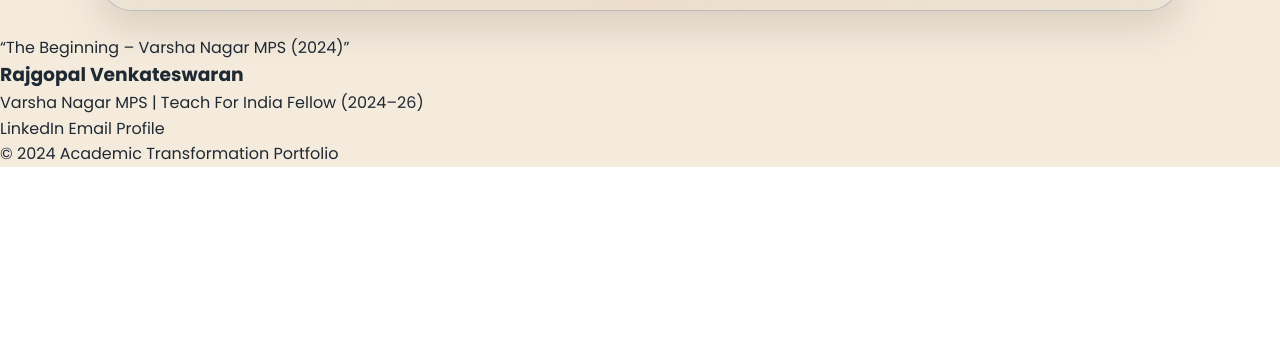
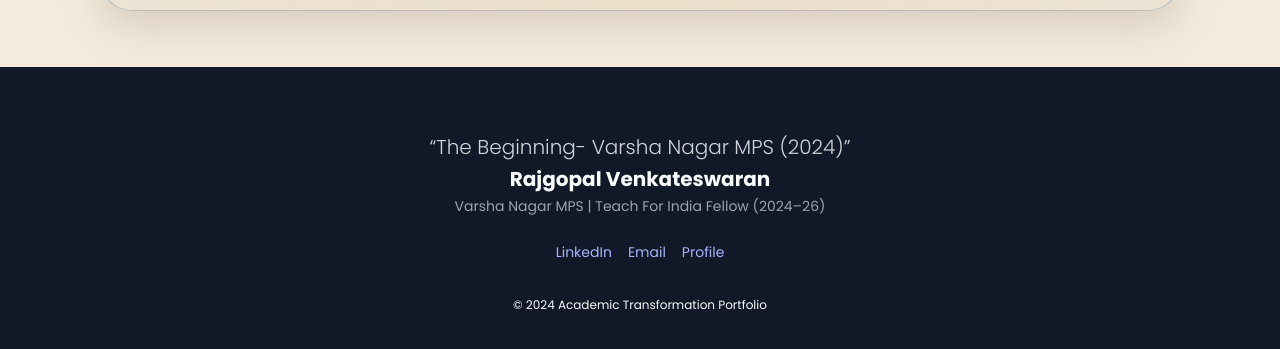
Before and after one commit to iamvrajgopal/TFIBeginning, a plain HTML site: page index.html in a window 1280 px wide. Shown: the part 2987-3336 px from the top of the page. Before the commit the page ends 3154 px from the top, so only its background shows below. Drawn offline with Linux system fonts and the light colour scheme.

Commit message:
Update index.html

```diff
--- a/index.html
+++ b/index.html
@@ -460,12 +460,126 @@
       height: 140px;
     }
 
+    /* Old footer style (kept but unused directly) */
+    footer {
+      border-top: 1px solid rgba(148, 163, 184, 0.7);
+      margin-top: 3rem;
+      background: rgba(245, 241, 232, 0.9);
+    }
+
+    .footer-inner {
+      max-width: var(--max-width);
+      margin: 0 auto;
+      padding: 1.25rem;
+      font-size: 0.78rem;
+      color: var(--text-muted);
+      display: flex;
+      flex-wrap: wrap;
+      justify-content: space-between;
+      gap: 0.75rem;
+      align-items: center;
+    }
 
     .footer-inner a {
       font-weight: 500;
       color: #4b5563;
       text-decoration: underline;
       text-decoration-thickness: 1px;
+    }
+
+    /* --- Utility-style classes for the contact/footer section --- */
+    .bg-gray-800 {
+      background-color: #111827;
+    }
+
+    .text-white {
+      color: #f9fafb;
+    }
+
+    .text-gray-300 {
+      color: #d1d5db;
+    }
+
+    .text-gray-400 {
+      color: #9ca3af;
+    }
+
+    .text-indigo-300 {
+      color: #a5b4fc;
+    }
+
+    .text-indigo-100 {
+      color: #e0e7ff;
+    }
+
+    .text-xs {
+      font-size: 0.75rem;
+    }
+
+    .text-sm {
+      font-size: 0.875rem;
+    }
+
+    .text-xl {
+      font-size: 1.25rem;
+    }
+
+    .font-light {
+      font-weight: 300;
+    }
+
+    .font-bold {
+      font-weight: 700;
+    }
+
+    .mt-8 {
+      margin-top: 2rem;
+    }
+
+    .mt-6 {
+      margin-top: 1.5rem;
+    }
+
+    .py-16 {
+      padding-top: 4rem;
+      padding-bottom: 4rem;
+    }
+
+    .flex {
+      display: flex;
+    }
+
+    .justify-center {
+      justify-content: center;
+    }
+
+    .space-x-4 > * + * {
+      margin-left: 1rem;
+    }
+
+    .text-center {
+      text-align: center;
+    }
+
+    .max-w-6xl {
+      max-width: 1120px;
+      margin-left: auto;
+      margin-right: auto;
+    }
+
+    .px-6 {
+      padding-left: 1.5rem;
+      padding-right: 1.5rem;
+    }
+
+    /* Make footer links behave as expected */
+    #contact a {
+      text-decoration: none;
+      transition: color 0.15s ease;
+    }
+
+    #contact a:hover {
+      color: #e0e7ff; /* lighter indigo on hover */
     }
 
     @media (max-width: 960px) {
@@ -724,45 +838,24 @@
       </section>
     </main>
 
-<!-- CONTACT / FOOTER -->
-<section id="contact" class="bg-gray-900 text-white py-16 mt-12">
-  <div class="max-w-4xl mx-auto px-6 text-center">
+    <!-- CONTACT / FOOTER -->
+    <section id="contact" class="bg-gray-800 text-white py-16 mt-8">
+      <div class="max-w-6xl mx-auto px-6 text-center">
+        <p class="text-xl font-light max-w-4xl mx-auto mb-4 text-gray-300">
+          “The Beginning- Varsha Nagar MPS (2024)”
+        </p>
+        <h3 class="text-xl font-bold mb-1">Rajgopal Venkateswaran</h3>
+        <p class="text-sm text-gray-400">Varsha Nagar MPS | Teach For India Fellow (2024–26)</p>
 
-    <p class="text-xl font-light mb-4 text-gray-300">
-      “The Beginning – Varsha Nagar MPS (2024)”
-    </p>
+        <div class="flex justify-center space-x-4 mt-6 text-sm">
+          <a href="https://www.linkedin.com/in/rajgopal-venkateswaran" target="_blank" rel="noopener noreferrer" class="text-indigo-300 hover:text-indigo-100">LinkedIn</a>
+          <a href="mailto:rajgopal.v@gmail.com,rajgopal.v2024@teachforindia.org" class="text-indigo-300 hover:text-indigo-100">Email</a>
+          <a href="https://www.linkedin.com/in/rajgopal-venkateswaran" target="_blank" rel="noopener noreferrer" class="text-indigo-300 hover:text-indigo-100">Profile</a>
+        </div>
 
-    <h3 class="text-2xl font-semibold">Rajgopal Venkateswaran</h3>
-    <p class="text-sm text-gray-400 mb-6">
-      Varsha Nagar MPS | Teach For India Fellow (2024–26)
-    </p>
-
-    <!-- Centered Links -->
-    <div class="flex justify-center gap-6 mt-4 text-sm">
-      <a href="https://www.linkedin.com/in/rajgopal-venkateswaran"
-         target="_blank"
-         class="text-indigo-300 hover:text-indigo-100">
-        LinkedIn
-      </a>
-
-      <a href="mailto:rajgopal.v@gmail.com,rajgopal.v2024@teachforindia.org"
-         class="text-indigo-300 hover:text-indigo-100">
-        Email
-      </a>
-
-      <a href="https://www.linkedin.com/in/rajgopal-venkateswaran"
-         target="_blank"
-         class="text-indigo-300 hover:text-indigo-100">
-        Profile
-      </a>
-    </div>
-
-    <p class="text-xs mt-10 text-gray-500">
-      © 2024 Academic Transformation Portfolio
-    </p>
-  </div>
-</section>
-
+        <p class="text-xs mt-8 text-gray-500">&copy; 2024 Academic Transformation Portfolio</p>
+      </div>
+    </section>
   </div>
 </body>
 </html>
```
